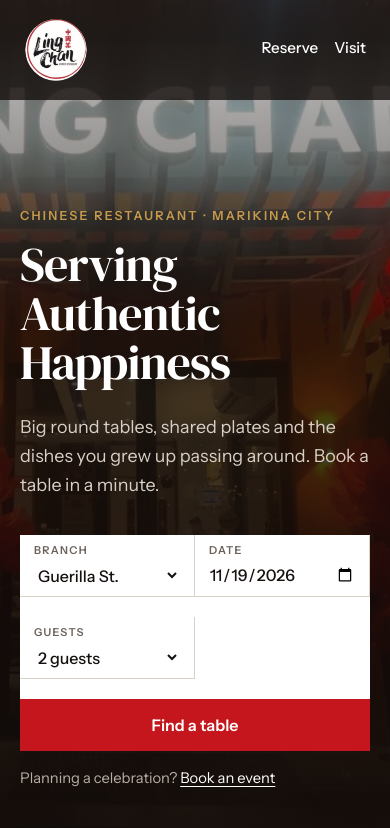
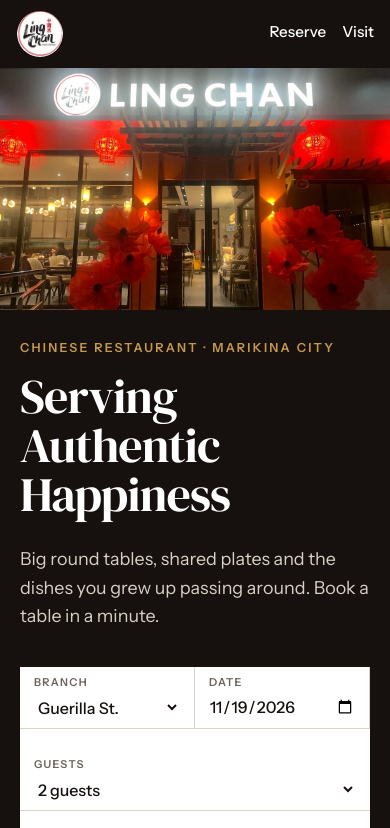
Before and after one commit to eco-i-am/ling-chan, a plain HTML site: page index.html in a window 390 px wide. Shown: the top 828 px of the page. Drawn offline with Linux system fonts and the light colour scheme.

Commit message:
Mobile: photo-first hero, search bar layout, default to tomorrow when today is full

```diff
--- a/app.js
+++ b/app.js
@@ -30,6 +30,7 @@ function renderSlots() {
   });
   if (!Store.isOpen(b, d, chosen || '00:00', s) && chosen) chosen = '';
   $('slotMsg').textContent = any ? '' : 'No tables available for this date and party size. Try another date or call us.';
+  return any;
 }
 function summary() {
   const t = chosen ? Store.label(chosen) : '—';
@@ -134,4 +135,9 @@ $('quick').addEventListener('submit', e => {
   showTab('table'); renderSlots(); summary();
   $('book').scrollIntoView({ behavior: 'smooth', block: 'start' });
 });
-renderSlots(); summary(); renderEvSessions();
+// Late in the day, today has no times left: start on tomorrow instead.
+if (!renderSlots()) {
+  const t = iso(new Date(today.getTime() + 864e5));
+  $('date').value = t; $('qDate').value = t; renderSlots();
+}
+summary(); renderEvSessions();
--- a/styles.css
+++ b/styles.css
@@ -140,9 +140,12 @@ td .btn.ghost{background:transparent;border:1px solid var(--ink);color:var(--ink
 .tablewrap{overflow-x:auto}
 
 @media(max-width:860px){
-  .hero{min-height:0;background:linear-gradient(0deg,rgba(18,12,10,.94) 0%,rgba(18,12,10,.78) 55%,rgba(18,12,10,.2) 100%),url(assets/front.jpg) 62% 12%/cover no-repeat,var(--ink)}
-  .hero-copy{padding:210px 20px 40px}.seal{display:none}
-  .top{background:rgba(18,12,10,.78)}.top nav{gap:16px}.top nav a:nth-child(2),.top nav a:nth-child(3){display:none}
+  .hero{display:block;min-height:0;background:var(--ink)}
+  .hero::before{content:"";display:block;height:62vw;min-height:230px;max-height:420px;background:url(assets/front.jpg) center 30%/cover no-repeat}
+  .hero-copy{max-width:none;padding:32px max(20px,env(safe-area-inset-left,0px)) 40px}.seal{display:none}
+  .quick{max-width:none}.quick label:nth-child(3){grid-column:1/-1;border-right:0}
+  .top{position:sticky;top:env(safe-area-inset-top,0px);background:var(--ink);padding:10px max(16px,env(safe-area-inset-left,0px))}.top nav{gap:16px}.top nav a:nth-child(2),.top nav a:nth-child(3){display:none}
+  .brand img{width:48px;height:48px}
   .menu-photos{grid-auto-flow:row}
   .quick{grid-template-columns:1fr 1fr}.quick label{border-bottom:1px solid var(--line)}.quick .btn{grid-column:1/-1;padding:16px}
   .book-grid{grid-template-columns:1fr;gap:40px}.side{border-left:0;border-top:1px solid var(--line);padding:32px 0 0}
```
